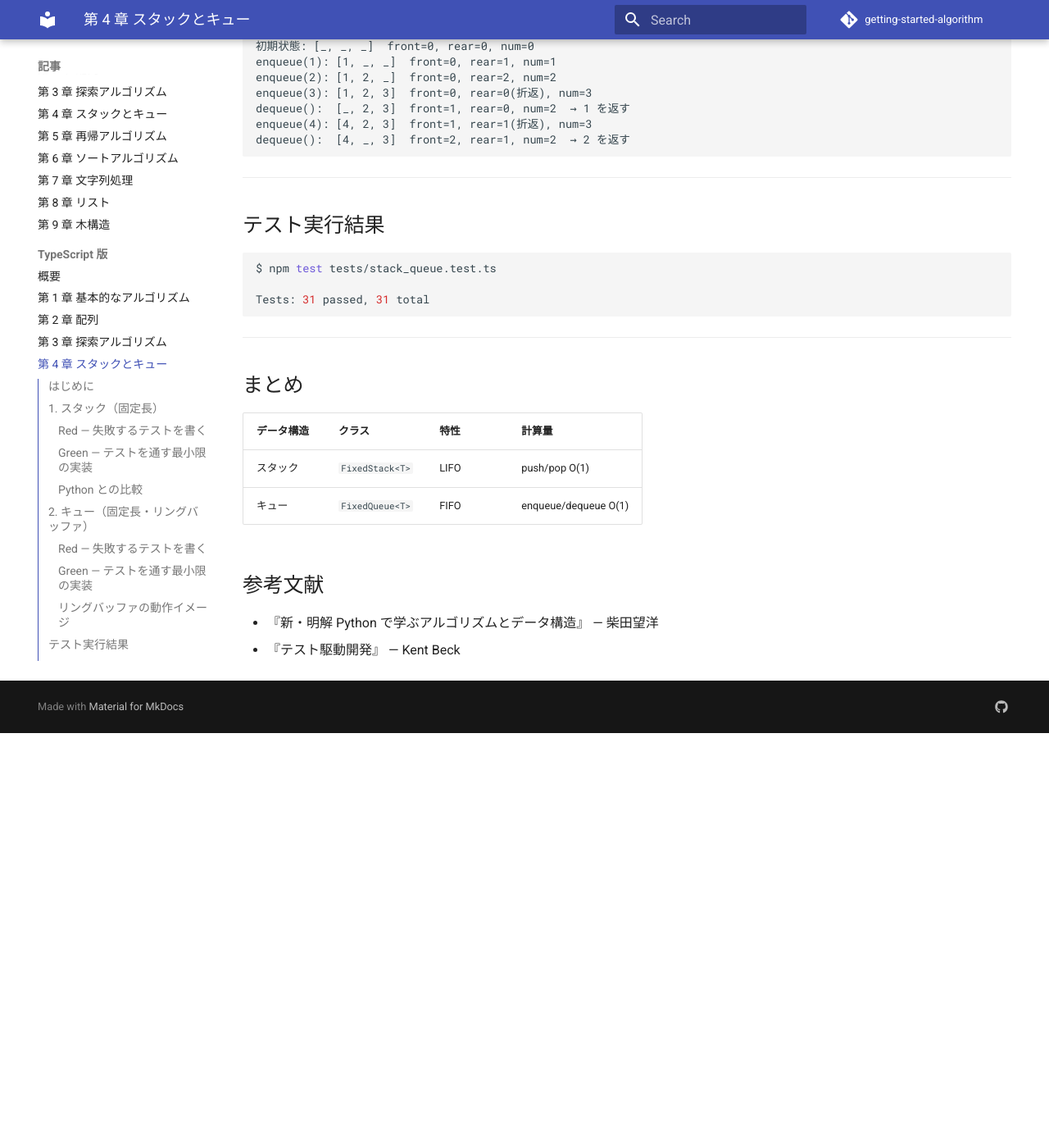
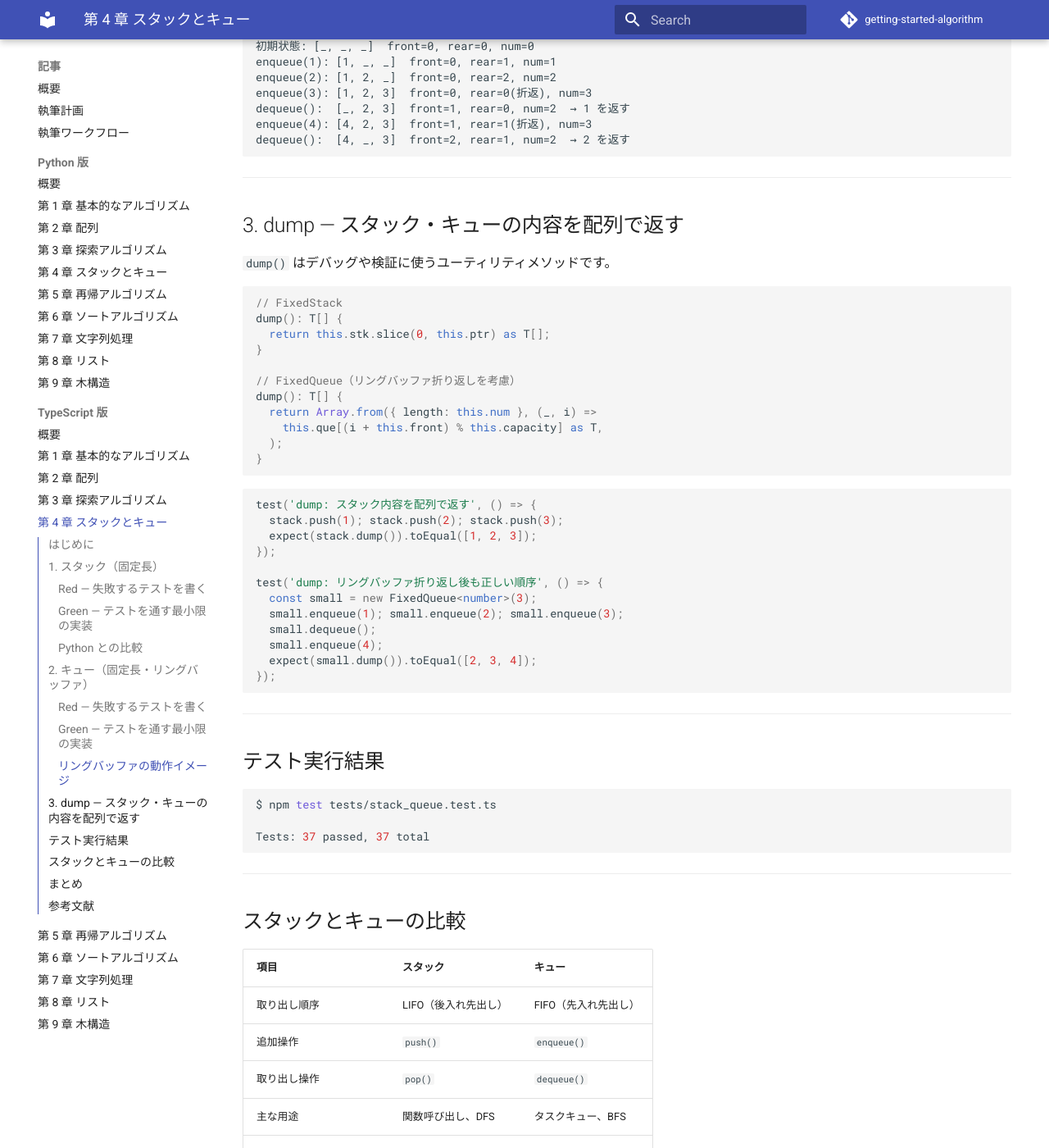
Before and after one commit to k2works/getting-started-algorithm, an MkDocs documentation site: the page built from docs/article/node/04-stacks-and-queues.md, in a window 1280 px wide and 1400 px high, scrolled down 3173 px. Shown: the whole window at 82% size. Built offline with MkDocs 1.6.1 and Material for MkDocs 9.7.7, drawn with Linux system fonts in a browser that asks for light colours; comment, search, counter and statistics services are not loaded; before the commit the page ends 4067 px from its top, so only the background shows below that.

Commit message:
feat(node): Python版との差分を補完（dump/shakerSort追加）
- stack_queue.ts: FixedStack/FixedQueue に dump() メソッドを追加
- sort.ts: shakerSort（双方向バブルソート）を追加
- stack_queue.test.ts: dump() テスト 4 件追加（37 テスト）
- sort.test.ts: shakerSort テスト 5 件追加（42 テスト）
- 04-stacks-and-queues.md: dump() セクション・スタックとキューの比較表を追加
- 06-sort-algorithms.md: シェーカーソートセクション・比較表を更新

Co-Authored-By: Claude Sonnet 4.6 <noreply@anthropic.com>

````diff
--- a/docs/article/node/04-stacks-and-queues.md
+++ b/docs/article/node/04-stacks-and-queues.md
@@ -153,13 +153,60 @@ dequeue():  [4, _, 3]  front=2, rear=1, num=2  → 2 を返す
 
 ---
 
+## 3. dump — スタック・キューの内容を配列で返す
+
+`dump()` はデバッグや検証に使うユーティリティメソッドです。
+
+```typescript
+// FixedStack
+dump(): T[] {
+  return this.stk.slice(0, this.ptr) as T[];
+}
+
+// FixedQueue（リングバッファ折り返しを考慮）
+dump(): T[] {
+  return Array.from({ length: this.num }, (_, i) =>
+    this.que[(i + this.front) % this.capacity] as T,
+  );
+}
+```
+
+```typescript
+test('dump: スタック内容を配列で返す', () => {
+  stack.push(1); stack.push(2); stack.push(3);
+  expect(stack.dump()).toEqual([1, 2, 3]);
+});
+
+test('dump: リングバッファ折り返し後も正しい順序', () => {
+  const small = new FixedQueue<number>(3);
+  small.enqueue(1); small.enqueue(2); small.enqueue(3);
+  small.dequeue();
+  small.enqueue(4);
+  expect(small.dump()).toEqual([2, 3, 4]);
+});
+```
+
+---
+
 ## テスト実行結果
 
 ```bash
 $ npm test tests/stack_queue.test.ts
 
-Tests: 31 passed, 31 total
+Tests: 37 passed, 37 total
 ```
+
+---
+
+## スタックとキューの比較
+
+| 項目 | スタック | キュー |
+|------|---------|--------|
+| 取り出し順序 | LIFO（後入れ先出し） | FIFO（先入れ先出し） |
+| 追加操作 | `push()` | `enqueue()` |
+| 取り出し操作 | `pop()` | `dequeue()` |
+| 主な用途 | 関数呼び出し、DFS | タスクキュー、BFS |
+| 計算量（追加/取り出し） | O(1) | O(1) |
 
 ---
 
````
Also changed, not shown: docs/article/node/06-sort-algorithms.md (+32 -1 lines), 4 other files.
